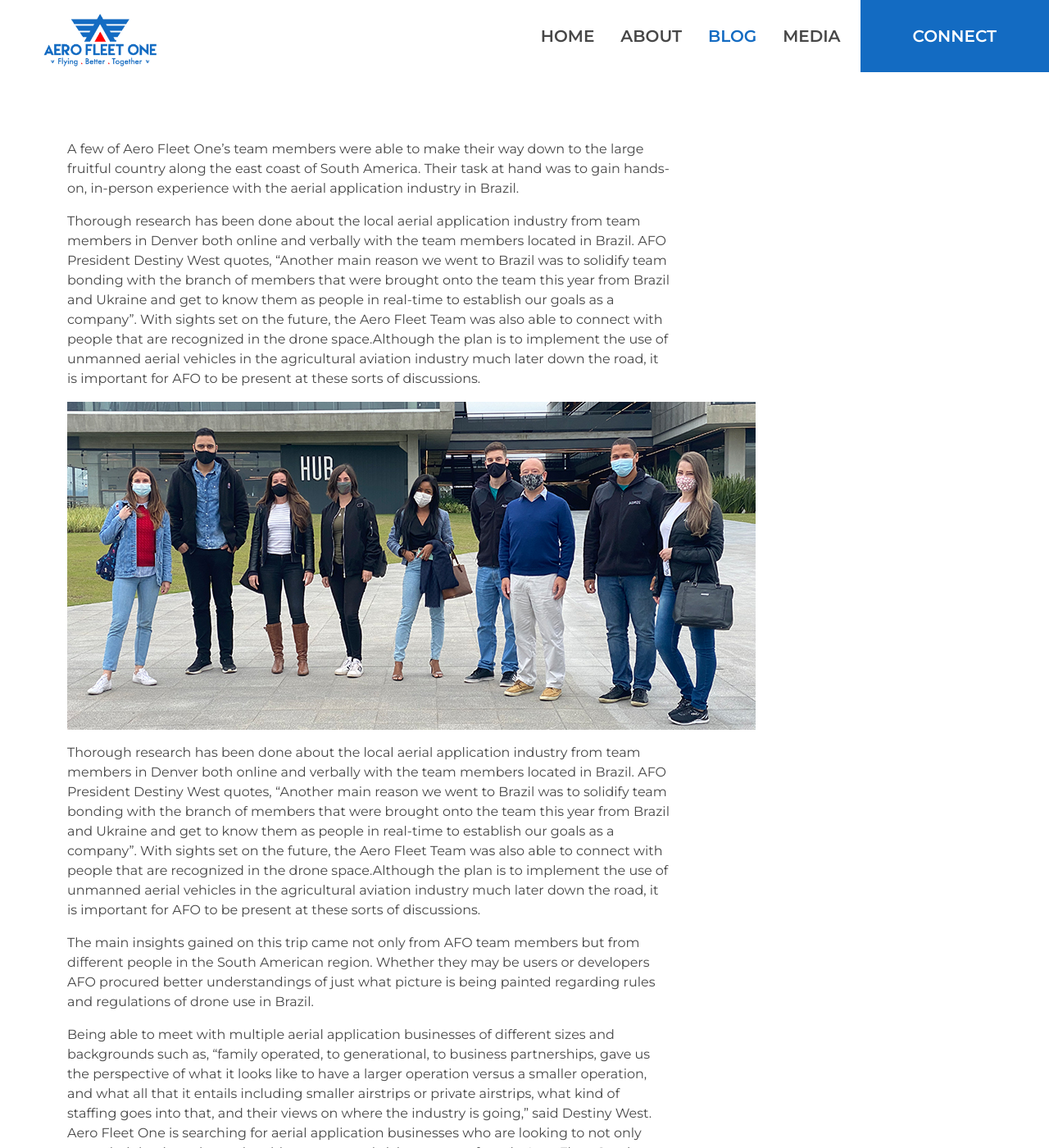
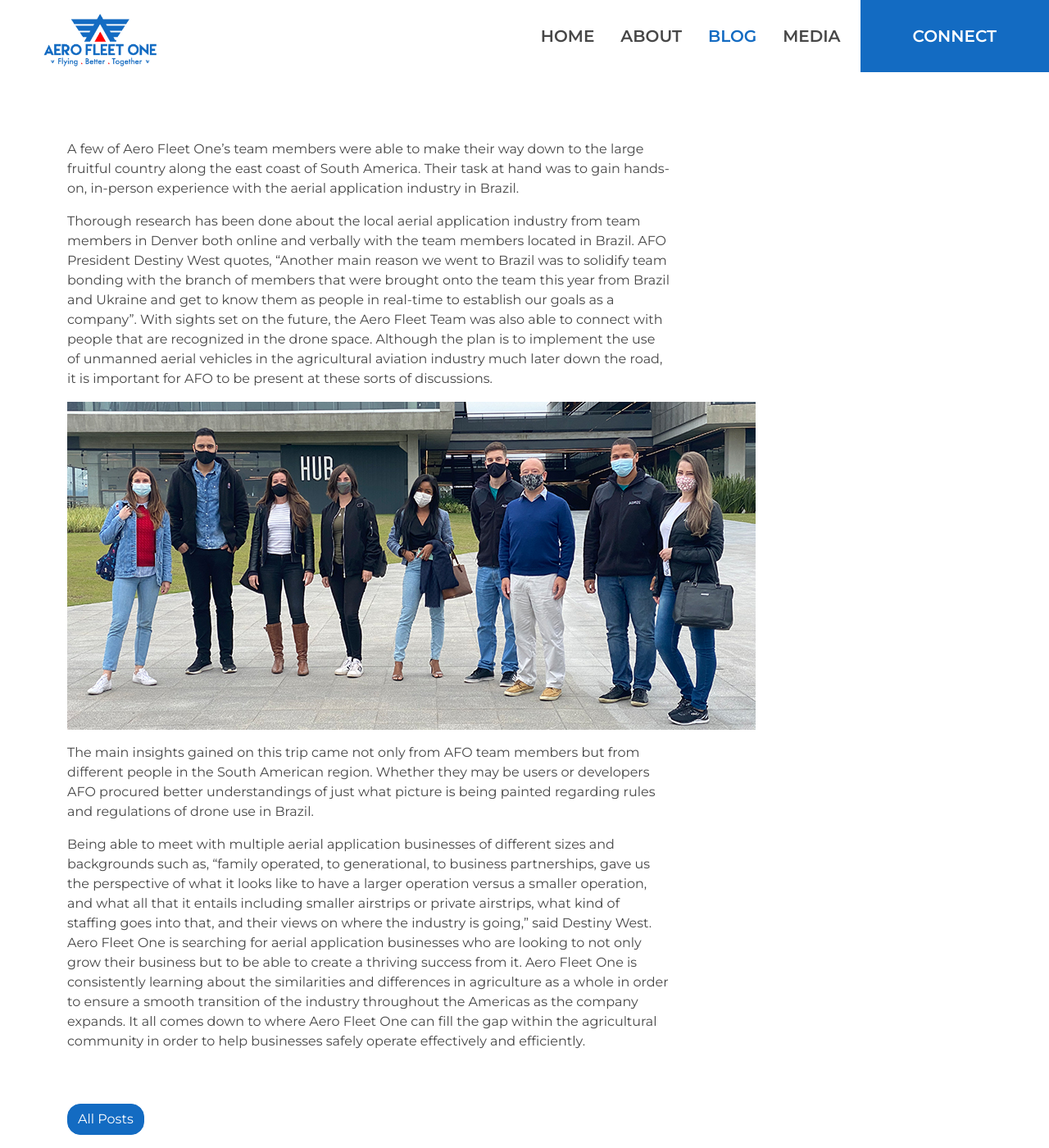
Before and after one commit to mesabafinance/aerofleetone.com, a Jekyll site: the page built from _posts/2021-08-06-aero-fleet-one-heads-to-brazil.md, in a window 1280 px wide and 1400 px high, scrolled down 736 px. Shown: the whole window at 82% size. Built offline with Jekyll 4.4.1, drawn with Linux system fonts in a browser that asks for light colours; nearby versions of some CDN libraries; a script that is not in the unit is left out.

Commit message:
Update Blog “2021-08-06-aero-fleet-one-heads-to-brazil”

```diff
--- a/_posts/2021-08-06-aero-fleet-one-heads-to-brazil.md
+++ b/_posts/2021-08-06-aero-fleet-one-heads-to-brazil.md
@@ -6,15 +6,9 @@
 ---
 A few of Aero Fleet One’s team members were able to make their way down to the large fruitful country along the east coast of South America. Their task at hand was to gain hands-on, in-person experience with the aerial application industry in Brazil.
 
-Thorough research has been done about the local aerial application industry from team members in Denver both online and verbally with the team members located in Brazil. AFO President Destiny West quotes, “Another main reason we went to Brazil was to solidify team bonding with the branch of members that were brought onto the team this year from Brazil and Ukraine and get to know them as people in real-time to establish our goals as a company”. With sights set on the future, the Aero Fleet Team was also able to connect with people that are recognized in the drone space.Although the plan is to implement the use of unmanned aerial vehicles in the agricultural aviation industry much later down the road, it is important for AFO to be present at these sorts of discussions.
-
-
+Thorough research has been done about the local aerial application industry from team members in Denver both online and verbally with the team members located in Brazil. AFO President Destiny West quotes, “Another main reason we went to Brazil was to solidify team bonding with the branch of members that were brought onto the team this year from Brazil and Ukraine and get to know them as people in real-time to establish our goals as a company”. With sights set on the future, the Aero Fleet Team was also able to connect with people that are recognized in the drone space. Although the plan is to implement the use of unmanned aerial vehicles in the agricultural aviation industry much later down the road, it is important for AFO to be present at these sorts of discussions.
 
 ![AFO team members meet with aerial applicators to discuss development of agricultural aviation.](/assets/uploads/blog_2.2.jpg "AFO team members meet with aerial applicators to discuss development of agricultural aviation.")
-
-
-
-Thorough research has been done about the local aerial application industry from team members in Denver both online and verbally with the team members located in Brazil. AFO President Destiny West quotes, “Another main reason we went to Brazil was to solidify team bonding with the branch of members that were brought onto the team this year from Brazil and Ukraine and get to know them as people in real-time to establish our goals as a company”. With sights set on the future, the Aero Fleet Team was also able to connect with people that are recognized in the drone space.Although the plan is to implement the use of unmanned aerial vehicles in the agricultural aviation industry much later down the road, it is important for AFO to be present at these sorts of discussions.
 
 The main insights gained on this trip came not only from AFO team members but from different people in the South American region. Whether they may be users or developers AFO procured better understandings of just what picture is being painted regarding rules and regulations of drone use in Brazil.
 
```
